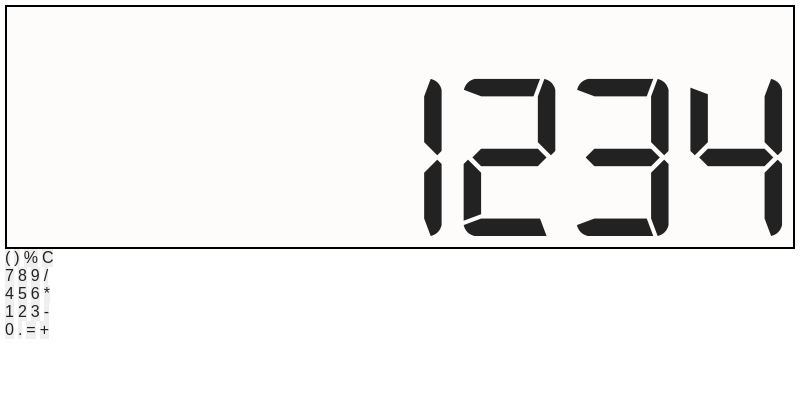
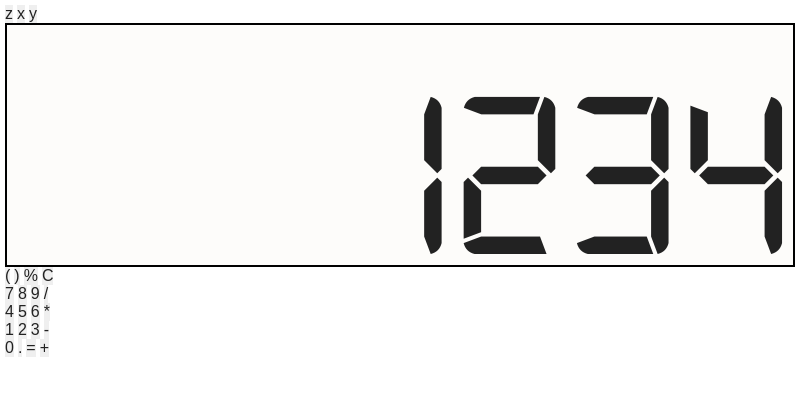
Before and after one commit to simk395/calc-electron, an Electron app: page index.html in a window 800 px wide. Drawn offline with Linux system fonts and the light colour scheme; files that its build step writes are made by us from their sources.

Commit message:
frame buttons added to prepare for transparency

```diff
--- a/css/style.css
+++ b/css/style.css
@@ -7,6 +7,7 @@
     padding: 0;
     margin: 0;
     border: 0;
+    -webkit-app-region: drag;
 }
 
 body{
--- a/index.html
+++ b/index.html
@@ -8,6 +8,11 @@
     <title>Calculator</title>
 </head>
 <body>
+    <div id="frame">
+        <button class="btn-frame minimize">z</button>
+        <button class="btn-frame maximize">x</button>
+        <button class="btn-frame close">y</button>
+    </div>
     <div id="screen">
         <p class="value">1234</p>
     </div>
--- a/main.js
+++ b/main.js
@@ -9,8 +9,8 @@ function createWindow () {
     let win = new BrowserWindow({
       width: 800,
       height: 600,
-      transparent: true,
-      frame: false
+    //   transparent: true,
+    //   frame: false
     })
 
     // and load the index.html of the app.
```
